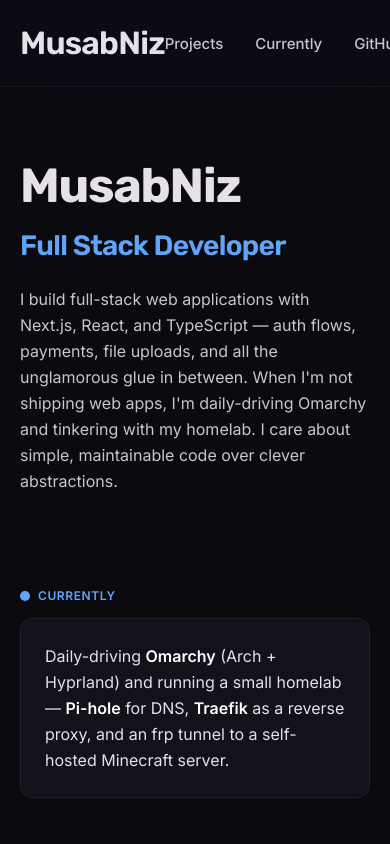
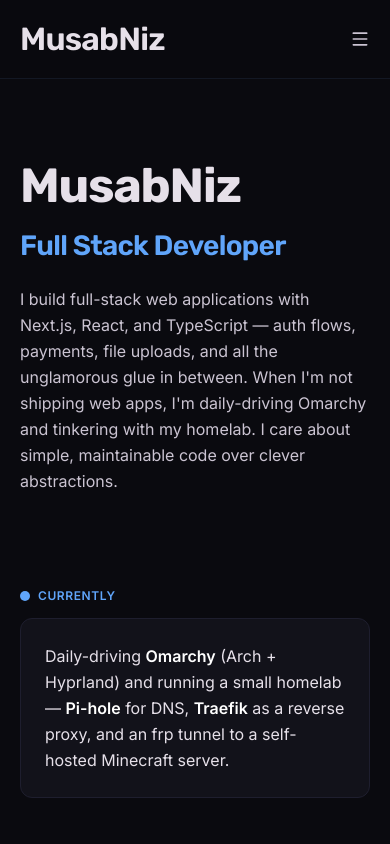
Before and after one commit to MusabAhmedNiz/Portfolio, a Next.js app: page / in a window 390 px wide. Shown: the top 844 px of the page. Built offline with nearby package versions, Linux system fonts and the light colour scheme.

Commit message:
Make navigation responsive with mobile drawer menu

```diff
--- a/src/components/Navbar.tsx
+++ b/src/components/Navbar.tsx
@@ -1,64 +1,87 @@
+"use client";
+
+import { useState, useEffect } from "react";
 import Link from "next/link";
+import { Menu, X } from "lucide-react";
 
 export function Navbar() {
+  const [isOpen, setIsOpen] = useState(false);
+
+  // Close mobile menu on resize to desktop screens
+  useEffect(() => {
+    const handleResize = () => {
+      if (window.innerWidth >= 768) {
+        setIsOpen(false);
+      }
+    };
+    window.addEventListener("resize", handleResize);
+    return () => window.removeEventListener("resize", handleResize);
+  }, []);
+
+  const navLinks = [
+    { label: "Projects", href: "#projects", external: false },
+    { label: "Currently", href: "#currently", external: false },
+    { label: "GitHub", href: "https://github.com/MusabAhmedNiz", external: true },
+    { label: "LinkedIn", href: "https://www.linkedin.com/in/musab-nizamani-1167a5261/", external: true },
+    { label: "X", href: "https://x.com/MusabAhmedNiz", external: true },
+  ];
+
   return (
-    <header className="fixed top-0 w-full z-50 border-b border-[#1e293b]/50 backdrop-blur-xl bg-[#60a5fa]/[0.02]">
-      <nav className="flex justify-between items-center max-w-[800px] mx-auto px-5 md:px-0 py-6 w-full">
+    <header className="fixed top-0 w-full z-50 border-b border-[#1e293b]/50 backdrop-blur-xl bg-[#0a0a0f]/85">
+      <nav className="flex justify-between items-center max-w-[800px] mx-auto px-5 md:px-0 py-5 w-full">
         <Link
           href="/"
           className="font-rubik text-headline-lg text-on-surface font-semibold tracking-tight hover:opacity-90 transition-opacity"
         >
           MusabNiz
         </Link>
-        <ul className="flex items-center gap-8">
-          <li>
+
+        {/* Desktop Navigation */}
+        <ul className="hidden md:flex items-center gap-7">
+          {navLinks.map((link) => (
+            <li key={link.label}>
               <a
-              href="#projects"
+                href={link.href}
+                {...(link.external ? { target: "_blank", rel: "noopener noreferrer" } : {})}
                 className="font-inter text-nav-link text-on-surface-variant hover:text-primary transition-colors duration-200"
               >
-              Projects
+                {link.label}
               </a>
             </li>
-          <li>
+          ))}
+        </ul>
+
+        {/* Mobile Menu Toggle Button */}
+        <button
+          type="button"
+          onClick={() => setIsOpen(!isOpen)}
+          className="md:hidden p-2 -mr-2 text-on-surface-variant hover:text-on-surface focus:outline-none focus-visible:ring-2 focus-visible:ring-primary rounded-lg transition-colors"
+          aria-label={isOpen ? "Close menu" : "Open menu"}
+          aria-expanded={isOpen}
+        >
+          {isOpen ? <X className="w-5 h-5" /> : <Menu className="w-5 h-5" />}
+        </button>
+      </nav>
+
+      {/* Mobile Dropdown Menu */}
+      {isOpen && (
+        <div className="md:hidden border-t border-[#1e293b]/50 bg-[#0a0a0f]/95 backdrop-blur-2xl px-5 py-5 shadow-2xl">
+          <ul className="flex flex-col gap-4 max-w-[800px] mx-auto">
+            {navLinks.map((link) => (
+              <li key={link.label}>
                 <a
-              href="#currently"
-              className="font-inter text-nav-link text-on-surface-variant hover:text-primary transition-colors duration-200"
+                  href={link.href}
+                  onClick={() => setIsOpen(false)}
+                  {...(link.external ? { target: "_blank", rel: "noopener noreferrer" } : {})}
+                  className="font-inter text-body-md text-on-surface-variant hover:text-primary transition-colors duration-200 block py-1.5"
                 >
-              Currently
+                  {link.label}
                 </a>
               </li>
-          <li>
-            <a
-              href="https://github.com/MusabAhmedNiz"
-              target="_blank"
-              rel="noopener noreferrer"
-              className="font-inter text-nav-link text-on-surface-variant hover:text-primary transition-colors duration-200"
-            >
-              GitHub
-            </a>
-          </li>
-          <li>
-            <a
-              href="https://www.linkedin.com/in/musab-nizamani-1167a5261/"
-              target="_blank"
-              rel="noopener noreferrer"
-              className="font-inter text-nav-link text-on-surface-variant hover:text-primary transition-colors duration-200"
-            >
-              LinkedIn
-            </a>
-          </li>
-          <li>
-            <a
-              href="https://x.com/MusabAhmedNiz"
-              target="_blank"
-              rel="noopener noreferrer"
-              className="font-inter text-nav-link text-on-surface-variant hover:text-primary transition-colors duration-200"
-            >
-              X
-            </a>
-          </li>
+            ))}
           </ul>
-      </nav>
+        </div>
+      )}
     </header>
   );
 }
```
Lines whose indentation alone changed are shown as unchanged.
